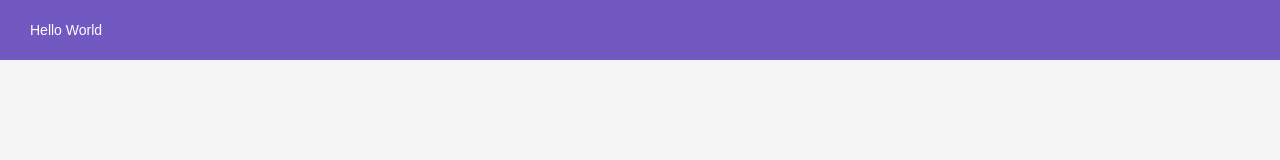
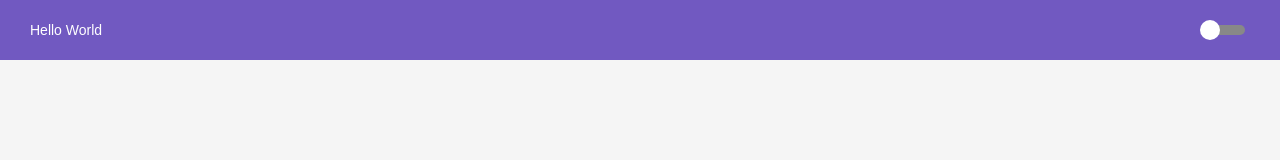
Before and after one commit to brunocs90/github-user-search-app, a React (Vite) app: page / in a window 1280 px wide. Shown: the top 160 px of the page. Built offline with nearby package versions, Linux system fonts and the light colour scheme.

Commit message:
using theme and save localstorage

```diff
--- a/src/App.tsx
+++ b/src/App.tsx
@@ -1,13 +1,21 @@
-import { ThemeProvider } from 'styled-components';
+import { DefaultTheme, ThemeProvider } from 'styled-components';
 import Header from './components/Header';
+import usePeristedState from './hooks/usePersistedState';
 import { GlobalStyle } from './styles/global';
+import { darkTheme } from './styles/themes/dark';
 import { lightTheme } from './styles/themes/light';
 
 export function App() {
+    const [theme, setTheme] = usePeristedState<DefaultTheme>('theme', lightTheme);
+
+    const toggleTheme = () => {
+        setTheme(theme.title === 'light' ? darkTheme : lightTheme);
+    };
+
     return (
-        <ThemeProvider theme={lightTheme}>
+        <ThemeProvider theme={theme}>
             <GlobalStyle />
-            <Header />
+            <Header toggleTheme={toggleTheme} />
         </ThemeProvider>
     );
 }
--- a/src/components/Header/index.tsx
+++ b/src/components/Header/index.tsx
@@ -1,9 +1,27 @@
+import { useContext } from 'react';
+import Switch from 'react-switch';
+import { ThemeContext } from 'styled-components';
 import { Container } from './styles';
 
-export default function Header() {
+interface Props {
+    toggleTheme(): void;
+}
+
+export default function Header({ toggleTheme }: Props) {
+    const { colors, title } = useContext(ThemeContext);
     return (
         <Container>
             <div>Hello World</div>
+            <Switch
+                onChange={toggleTheme}
+                checked={title === 'dark'}
+                checkedIcon={false}
+                uncheckedIcon={false}
+                height={10}
+                width={40}
+                handleDiameter={20}
+                onColor={colors.secundary}
+            />
         </Container>
     );
 }
--- /dev/null
+++ b/src/hooks/usePersistedState.ts
@@ -0,0 +1,23 @@
+import { Dispatch, SetStateAction, useEffect, useState } from 'react';
+
+type Response<T> = [T, Dispatch<SetStateAction<T>>];
+
+export function usePersistedState<T>(key: string, initialState: T): Response<T> {
+    const [state, setState] = useState(() => {
+        const storageValue = localStorage.getItem(key);
+
+        if (storageValue) {
+            return JSON.parse(storageValue);
+        } else {
+            return initialState;
+        }
+    });
+
+    useEffect(() => {
+        localStorage.setItem(key, JSON.stringify(state));
+    }, [key, state]);
+
+    return [state, setState];
+}
+
+export default usePersistedState;
```
